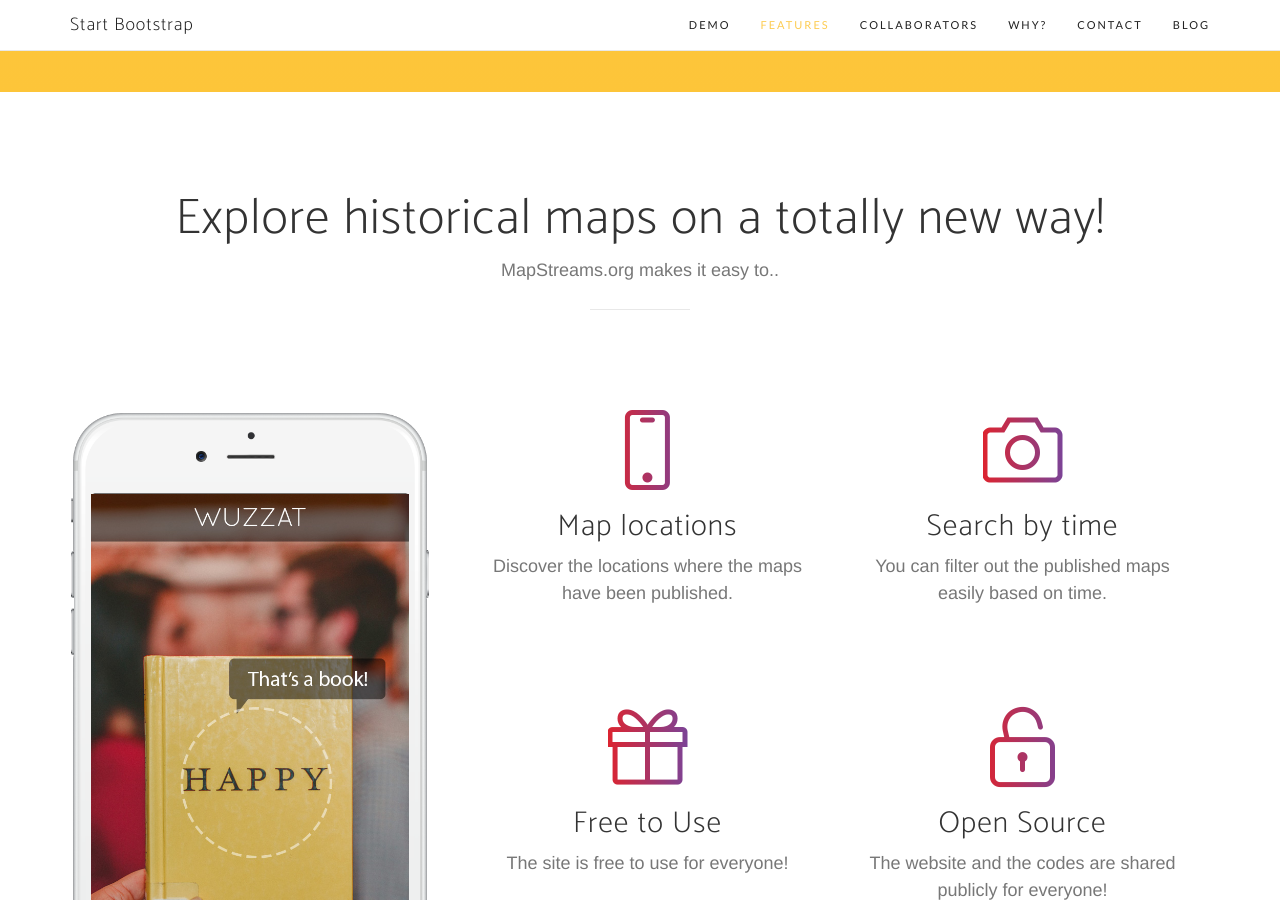
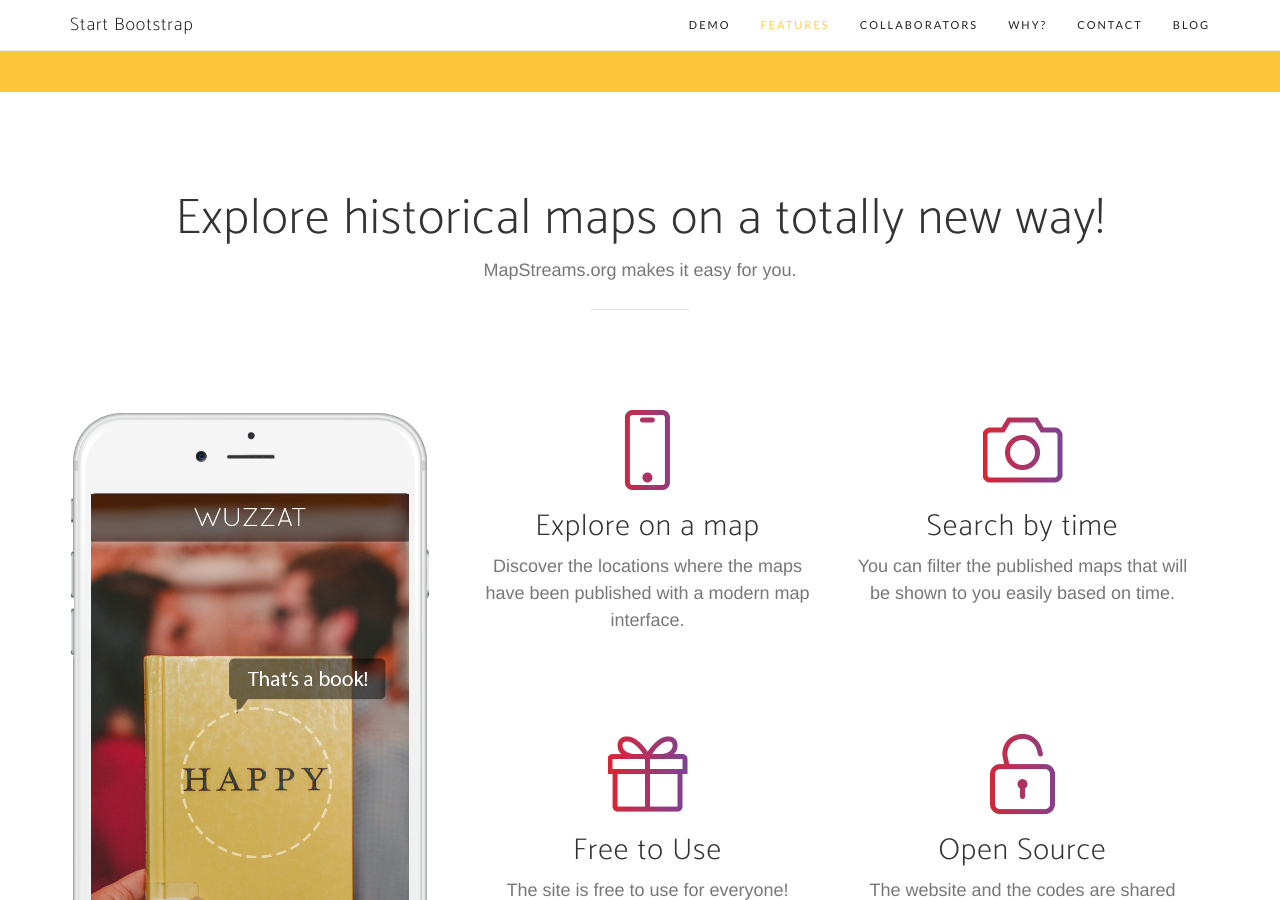
Before and after one commit to MapStreams/mapstreams.github.io, a Jekyll site: the page built from index.html, in a window 1280 px wide and 900 px high, scrolled down 1633 px. Built offline with Jekyll 4.4.1, drawn with Linux system fonts in a browser that asks for light colours; nearby versions of some CDN libraries; some web fonts are replaced; the list of posts is cut into pages by our own code.

Commit message:
Added services template

```diff
--- a/_includes/services.html
+++ b/_includes/services.html
@@ -5,7 +5,7 @@
                 <div class="col-lg-12 text-center">
                     <div class="section-heading">
                         <h2>Explore historical maps on a totally new way!</h2>
-                        <p class="text-muted">MapStreams.org makes it easy to..</p>
+                        <p class="text-muted">MapStreams.org makes it easy for you.</p>
                         <hr>
                     </div>
                 </div>
@@ -31,15 +31,15 @@
                             <div class="col-md-6">
                                 <div class="feature-item">
                                     <i class="icon-screen-smartphone text-primary"></i>
-                                    <h3>Map locations</h3>
-                                    <p class="text-muted">Discover the locations where the maps have been published.</p>
+                                    <h3>Explore on a map</h3>
+                                    <p class="text-muted">Discover the locations where the maps have been published with a modern map interface.</p>
                                 </div>
                             </div>
                             <div class="col-md-6">
                                 <div class="feature-item">
                                     <i class="icon-camera text-primary"></i>
                                     <h3>Search by time</h3>
-                                    <p class="text-muted">You can filter out the published maps easily based on time.</p>
+                                    <p class="text-muted">You can filter the published maps that will be shown to you easily based on time.</p>
                                 </div>
                             </div>
                         </div>
```
